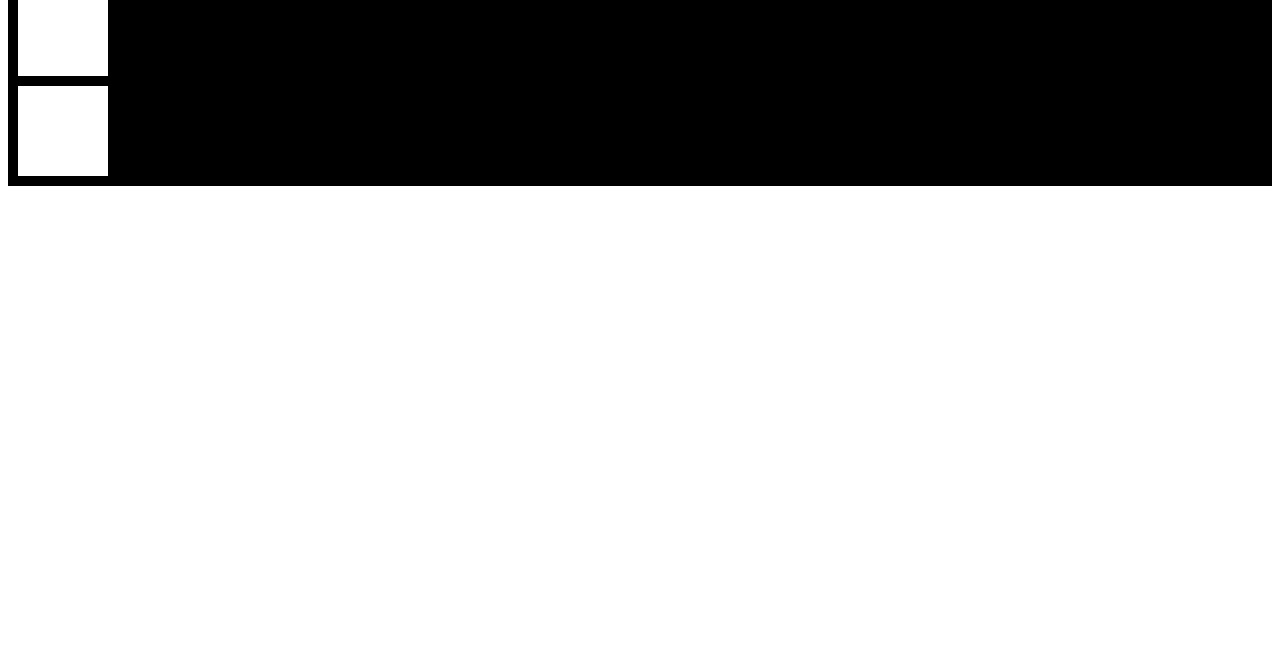
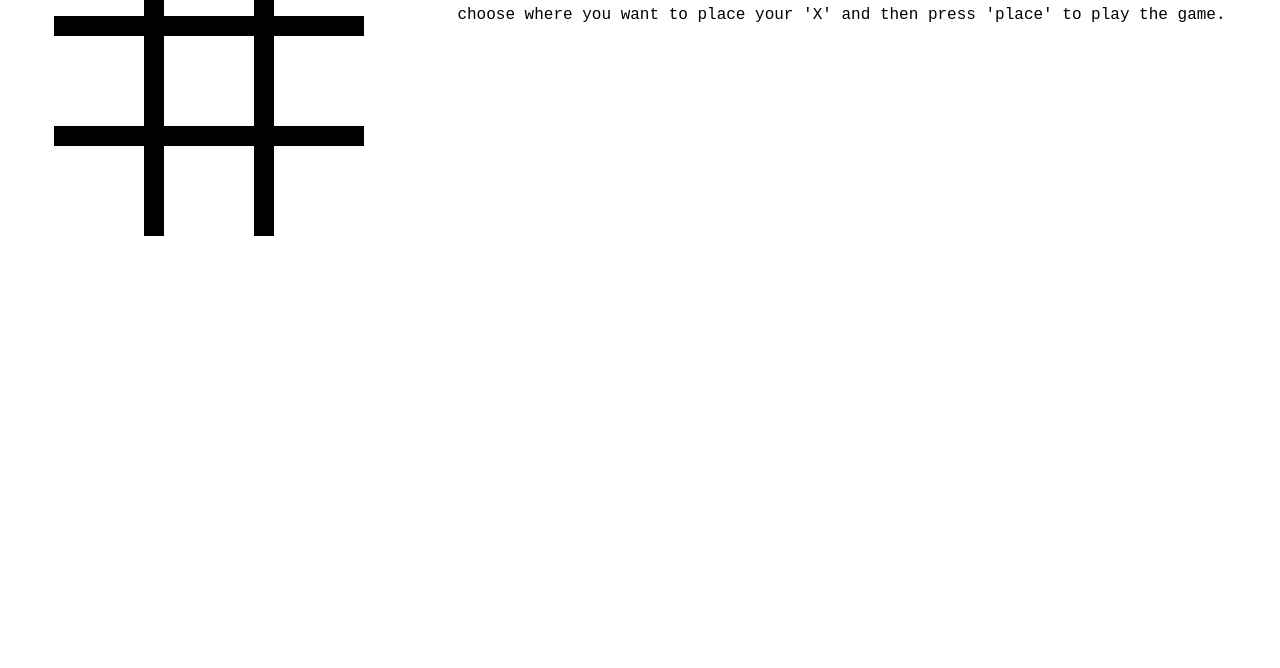
Before and after one commit to LaurynasGHub/crissCrossGame, a plain HTML site: page index.html in a window 1280 px wide. Shown: the part 132-800 px from the top of the page. Drawn offline with Linux system fonts and the light colour scheme.

Commit message:
newest commit

```diff
--- a/index.html
+++ b/index.html
@@ -9,12 +9,47 @@
     <link rel="icon" type="image/x-icon" href="./assets/favicon-32x32.png" />
   </head>
   <body>
-    <!--div kuriame bus gridas, sudedam divus su baltu fonu o main div juodas fonas-->
-    <div class="gridDiv">
-      <div class="gridRow">
-        <div class="gridIcon"></div>
-        <div class="gridIcon"></div>
-        <div class="gridIcon"></div>
+    <div class="mainDiv">
+      <!--div kuriame yra zaidimo grid-->
+      <div class="gameGrid">
+        <div class="gridDiv">
+          <div class="gridRow">
+            <div class="gridIcon"></div>
+            <div class="gridBar"></div>
+            <div class="gridIcon"></div>
+            <div class="gridBar"></div>
+            <div class="gridIcon"></div>
+          </div>
+          <div class="gridHorBar"></div>
+        </div>
+        <div class="gridDiv">
+          <div class="gridRow">
+            <div class="gridIcon"></div>
+            <div class="gridBar"></div>
+            <div class="gridIcon"></div>
+            <div class="gridBar"></div>
+            <div class="gridIcon"></div>
+          </div>
+          <div class="gridHorBar"></div>
+        </div>
+        <div class="gridDiv">
+          <div class="gridRow">
+            <div class="gridIcon"></div>
+            <div class="gridBar"></div>
+            <div class="gridIcon"></div>
+            <div class="gridBar"></div>
+            <div class="gridIcon"></div>
+          </div>
+        </div>
+      </div>
+      <div class="gameRules">
+        <div class="desc">
+          <h1>Welcome to the criss-cross game!</h1>
+          <p>
+            choose where you want to place your 'X' and then press 'place' to
+            play the game.
+          </p>
+        </div>
       </div>
     </div>
   </body>
--- a/styles.scss
+++ b/styles.scss
@@ -1,14 +1,40 @@
-.gridDiv {
-  background: black;
+.mainDiv {
+  padding-top: 50px;
   display: flex;
   flex-direction: row;
+  justify-content: space-around;
+  .gameGrid {
+    .gridDiv {
+      display: flex;
+      flex-direction: column;
 
-  .gridRow {
-    .gridIcon {
-      height: 90px;
-      width: 90px;
-      background: white;
-      margin: 10px;
+      .gridRow {
+        display: flex;
+        flex-direction: row;
+        .gridIcon {
+          height: 90px;
+          width: 90px;
+          background: white;
+          //   margin: 10px;
+        }
+      }
+      .gridBar {
+        background: black;
+        height: 90px;
+        width: 20px;
+      }
+      .gridHorBar {
+        height: 20px;
+        width: 310px;
+        background: black;
+      }
+    }
+  }
+  .gameRules {
+    display: flex;
+    justify-content: center;
+    .desc {
+      font-family: 'Courier New', Courier, monospace;
     }
   }
 }
```
Also changed, not shown: assets/criss-cross-icon.jpeg (deleted), assets/criss-cross-icon.png (deleted), styles.css, 1 other file.
